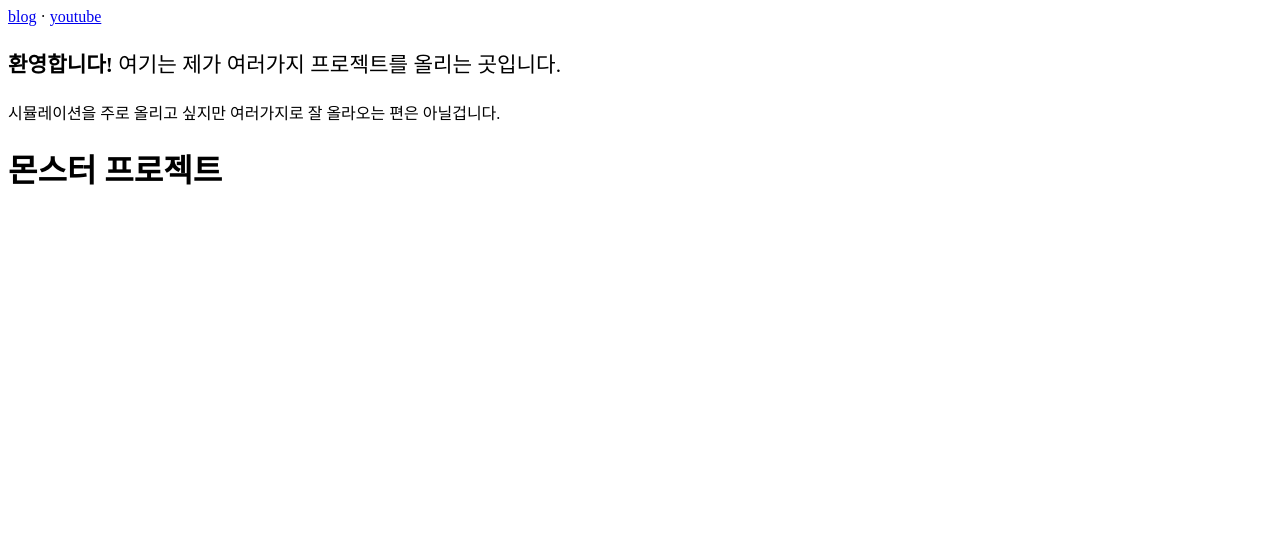
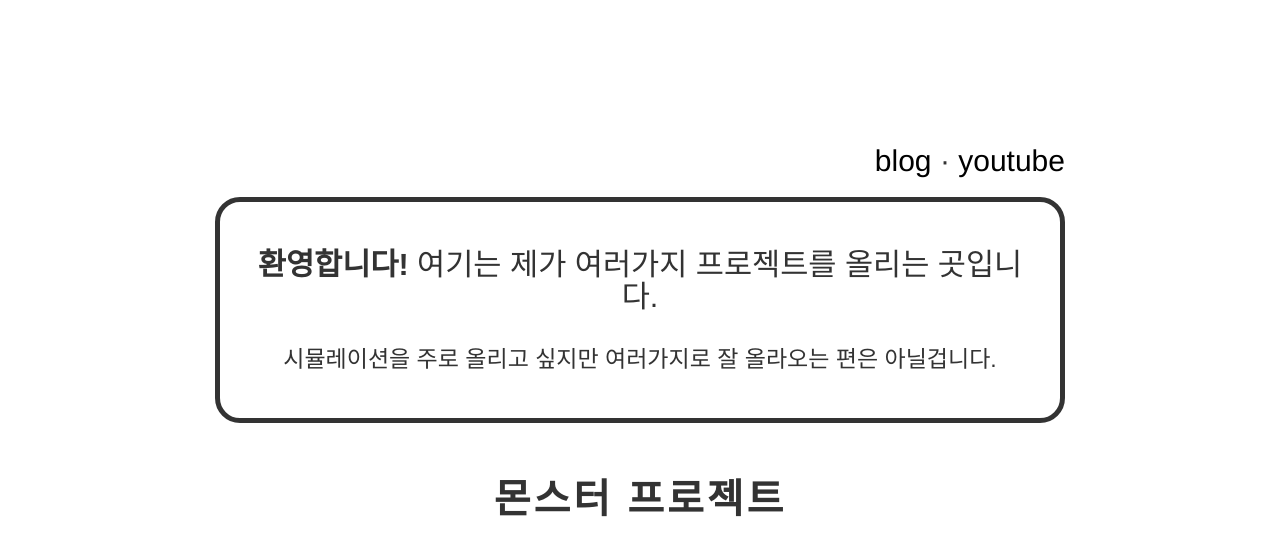
Before and after one commit to Ev-Master/Ev-Master.github.io, a plain HTML site: page index.html in a window 1280 px wide. Drawn offline with Linux system fonts and the light colour scheme.

Commit message:
Add files via upload

```diff
--- a/index.html
+++ b/index.html
@@ -10,6 +10,9 @@
     <meta charset="utf-8">
     <meta name="viewport" content="width=450">
     <link rel="icon" type="image/png" href="facicon.png"/>
+
+    <link rel="stylesheet" href="css/index.css"/>
+
 </head>
 <body>
 
```
